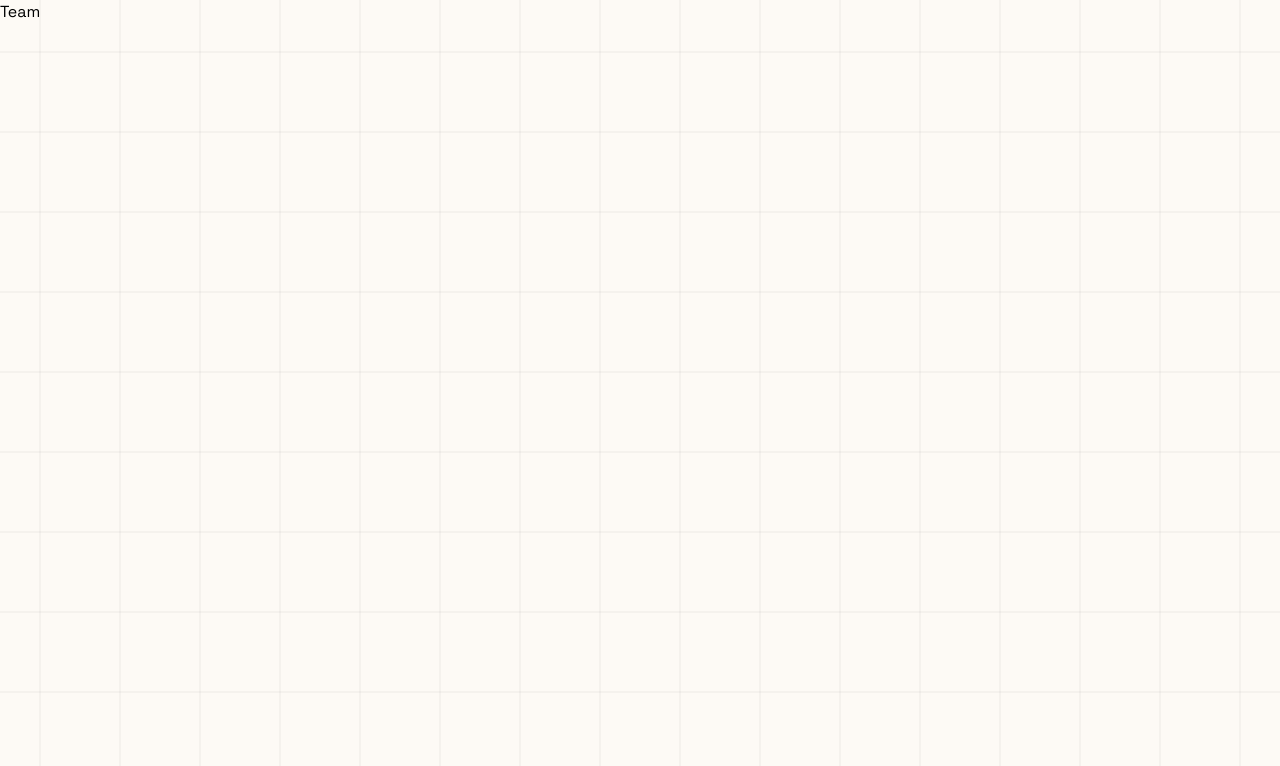
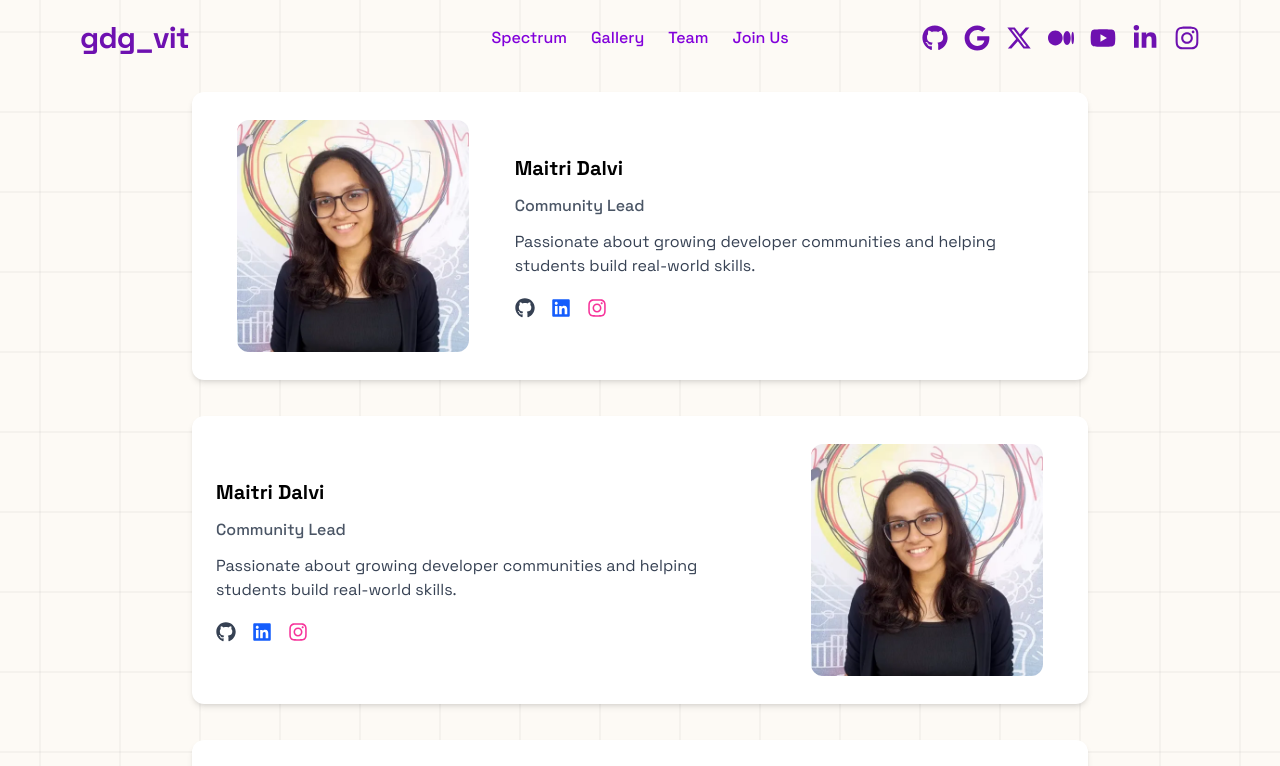
Before and after one commit to maitri-dalvi/gdgvit-web, a Next.js app: page /team in a window 1280 px wide. Shown: the top 766 px of the page. Built offline with nearby package versions, Linux system fonts and the light colour scheme.

Commit message:
add: Team Section

```diff
--- /dev/null
+++ b/src/app/core/page.tsx
@@ -0,0 +1,15 @@
+import Footer from "@/components/Footer"
+import Navbar from "@/components/Navbar"
+
+
+const Core = () => {
+  return (
+    <>
+    <Navbar />
+
+    <Footer />
+    </>
+  )
+}
+
+export default Core
--- a/src/app/team/page.tsx
+++ b/src/app/team/page.tsx
@@ -1,9 +1,115 @@
 'use client';
+
+import React from 'react';
+import { FaGithub, FaLinkedin, FaInstagram } from 'react-icons/fa6';
+import Navbar from '@/components/Navbar';
+import Footer from '@/components/Footer';
+import Link from 'next/link';
+
+type TeamMember = {
+  name: string;
+  role: string;
+  description: string;
+  image: string;
+  socials: {
+    github?: string;
+    linkedin?: string;
+    instagram?: string;
+  };
+};
+
+const baseMember: TeamMember = {
+  name: 'Maitri Dalvi',
+  role: 'Community Lead',
+  description:
+    'Passionate about growing developer communities and helping students build real-world skills.',
+  image: '/team/maitri.jpg',
+  socials: {
+    github: 'https://github.com/maitridalvi',
+    linkedin: 'https://linkedin.com/in/maitridalvi',
+    instagram: 'https://instagram.com/maitridalvi',
+  },
+};
+
+const team: TeamMember[] = Array(10).fill(baseMember);
 
 const Team = () => {
   return (
-    <div>Team</div>
-  )
-}
+    <>
+      <Navbar />
+      <section className="px-4 mt-5 mb-15 flex justify-center">
+        <div className="max-w-4xl w-full space-y-9">
+          {team.map((member, index) => (
+            <React.Fragment key={`${member.name}-${index}`}>
+              <div
+                className={`flex flex-col md:flex-row ${
+                  index % 2 !== 0 ? 'md:flex-row-reverse' : ''
+                } items-center bg-white rounded-xl shadow-md p-6 gap-6 min-h-64 md:min-h-72`}
+              >
+                {/* Image */}
+                <div className="w-full md:w-1/3 flex justify-center">
+                  <img
+                    src={member.image}
+                    alt={member.name}
+                    className="w-58 h-58 object-cover rounded-xl"
+                  />
+                </div>
 
-export default Team
+                {/* Info */}
+                <div className="w-full md:w-2/3 space-y-3 text-center md:text-left">
+                  <h2 className="text-xl font-bold">{member.name}</h2>
+                  <p className="text-gray-600 font-medium">{member.role}</p>
+                  <p className="text-gray-700">{member.description}</p>
+                  <div className="flex justify-center md:justify-start gap-4 pt-2">
+                    {member.socials.github && (
+                      <a
+                        href={member.socials.github}
+                        target="_blank"
+                        className="text-gray-700 hover:text-black"
+                      >
+                        <FaGithub className="w-5 h-5" />
+                      </a>
+                    )}
+                    {member.socials.linkedin && (
+                      <a
+                        href={member.socials.linkedin}
+                        target="_blank"
+                        className="text-blue-600 hover:text-blue-800"
+                      >
+                        <FaLinkedin className="w-5 h-5" />
+                      </a>
+                    )}
+                    {member.socials.instagram && (
+                      <a
+                        href={member.socials.instagram}
+                        target="_blank"
+                        className="text-pink-500 hover:text-pink-700"
+                      >
+                        <FaInstagram className="w-5 h-5" />
+                      </a>
+                    )}
+                  </div>
+                </div>
+              </div>
+
+              {/* See more peeps */}
+              {index === team.length - 1 && (
+                <div className="text-center pt-4">
+                  <Link
+                    href="/core"
+                    className="text-purple-600 hover:text-purple-800 underline font-bold text-lg"
+                  >
+                    See more cool peeps :)
+                  </Link>
+                </div>
+              )}
+            </React.Fragment>
+          ))}
+        </div>
+      </section>
+      <Footer />
+    </>
+  );
+};
+
+export default Team;
```
Also changed, not shown: public/team/maitri.jpg (added).
